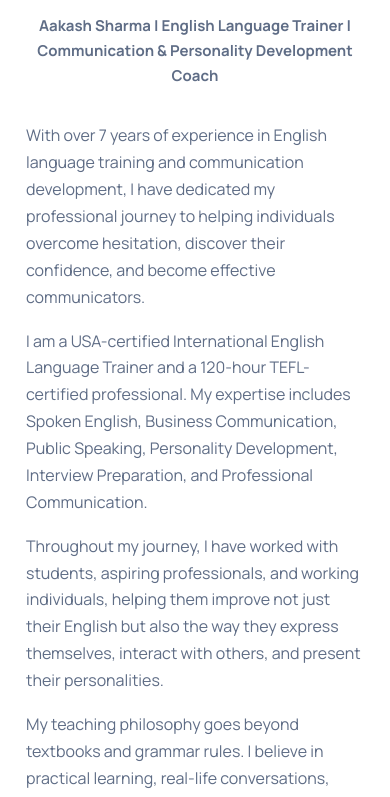
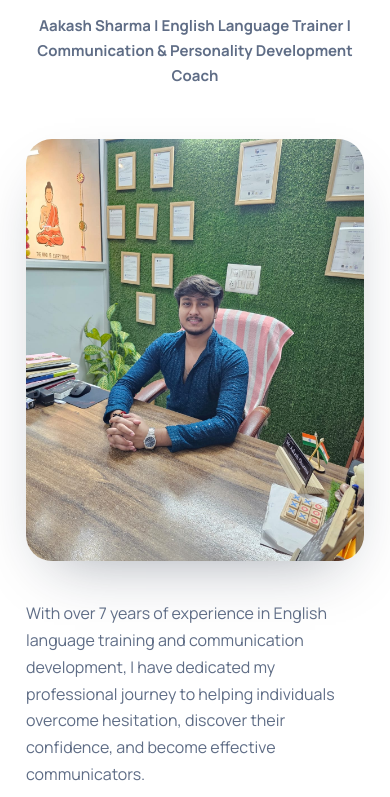
Before and after one commit to lakshayraghav2607/skylingo-site, a plain HTML site: page index.html in a window 390 px wide. Shown: the part 2585-3382 px from the top of the page. Drawn offline with Linux system fonts and the light colour scheme.

Commit message:
Add Aakash trainer portrait
Co-authored-by: Copilot App <223556219+Copilot@users.noreply.github.com>

```diff
--- a/index.html
+++ b/index.html
@@ -196,15 +196,22 @@ h2{font-size:clamp(30px,4vw,45px)}
 .trainer-head{max-width:760px;margin:0 auto 44px;text-align:center}
 .trainer-head h2{margin-top:4px}
 .trainer-role{margin-top:16px;color:var(--muted);font-size:15px;font-weight:700}
-.trainer-layout{display:grid;grid-template-columns:1.25fr .85fr;gap:28px;align-items:stretch}
+.trainer-layout{display:grid;grid-template-columns:minmax(220px,.72fr) minmax(0,1.25fr) minmax(260px,.85fr);gap:28px;align-items:stretch}
+.trainer-portrait{align-self:start;overflow:hidden;border-radius:var(--r-lg);box-shadow:var(--shadow-lg);background:var(--paper-2)}
+.trainer-portrait img{width:100%;aspect-ratio:4 / 5;object-fit:cover;object-position:center 42%}
 .trainer-bio{display:grid;gap:17px;color:var(--muted);font-size:16px}
 .trainer-vision{background:var(--deep);color:#b6c3da;border-radius:var(--r-lg);padding:34px;box-shadow:var(--shadow-lg)}
 .trainer-vision h3{color:#fff;font-size:27px;margin-bottom:18px}
 .trainer-vision p+p{margin-top:16px}
 .trainer-closing{grid-column:1/-1;text-align:center;color:var(--gold-d);font-family:'Fraunces',Georgia,serif;font-size:clamp(23px,3vw,32px);font-style:italic;line-height:1.3;padding:10px 12px 0}
+@media(max-width:980px){
+  .trainer-layout{grid-template-columns:minmax(0,.8fr) minmax(0,1.2fr)}
+  .trainer-vision{grid-column:1/-1}
+}
 @media(max-width:760px){
   .trainer-head{margin-bottom:34px}
   .trainer-layout{grid-template-columns:1fr;gap:22px}
+  .trainer-portrait{width:min(100%,360px);margin-inline:auto}
   .trainer-vision{padding:28px}
 }
 
@@ -464,6 +471,9 @@ a:focus-visible,button:focus-visible,input:focus-visible,select:focus-visible{ou
       <p class="trainer-role">Aakash Sharma | English Language Trainer | Communication &amp; Personality Development Coach</p>
     </div>
     <div class="trainer-layout">
+      <figure class="trainer-portrait rv">
+        <img src="images/trainer-aakash-sharma.jpg" alt="Aakash Sharma, English language trainer at Skylingoo, seated in his office">
+      </figure>
       <div class="trainer-bio rv">
         <p>With over 7 years of experience in English language training and communication development, I have dedicated my professional journey to helping individuals overcome hesitation, discover their confidence, and become effective communicators.</p>
         <p>I am a USA-certified International English Language Trainer and a 120-hour TEFL-certified professional. My expertise includes Spoken English, Business Communication, Public Speaking, Personality Development, Interview Preparation, and Professional Communication.</p>
```
Also changed, not shown: images/trainer-aakash-sharma.jpg (added).
